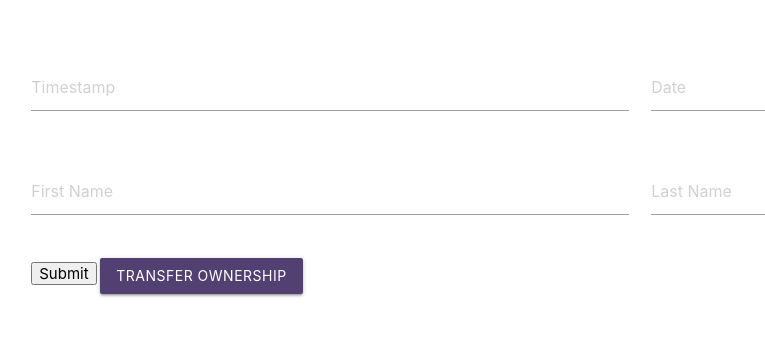
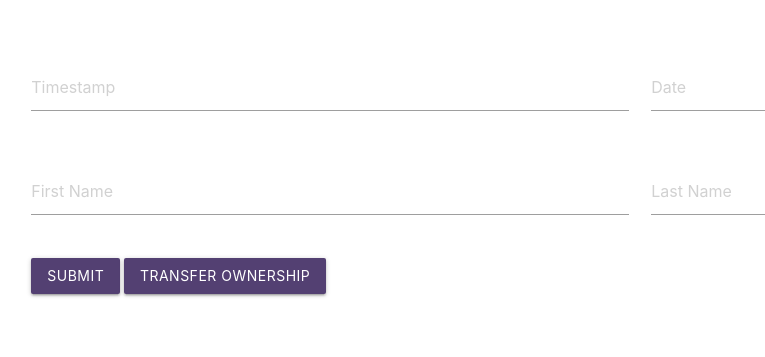
Before and after one commit to AlexAlBasosi/pizza-on-the-blockchain, a Flask app: page /factory in a window 1280 px wide. Shown: the part 169-526 px from the top of the page, without its empty margins (0-765 px from the left). Run offline with Flask 2, Linux system fonts and the light colour scheme; some libraries are stand-ins or nearby versions.

Commit message:
Update factory.html

```diff
--- a/templates/factory.html
+++ b/templates/factory.html
@@ -38,7 +38,7 @@
                   <input placeholder="Last Name" name="lastname" id="date" type="text" >
                 </div>
               </div>
-              <input type="submit" value="Submit" name="">
+              <input class="waves-light btn our-colour" type="submit" value="Submit" name="">
               <input class="waves-light btn our-colour" type="button" value="Transfer Ownership" style="color: white;"  name="">
           </form>
         </div>
```
